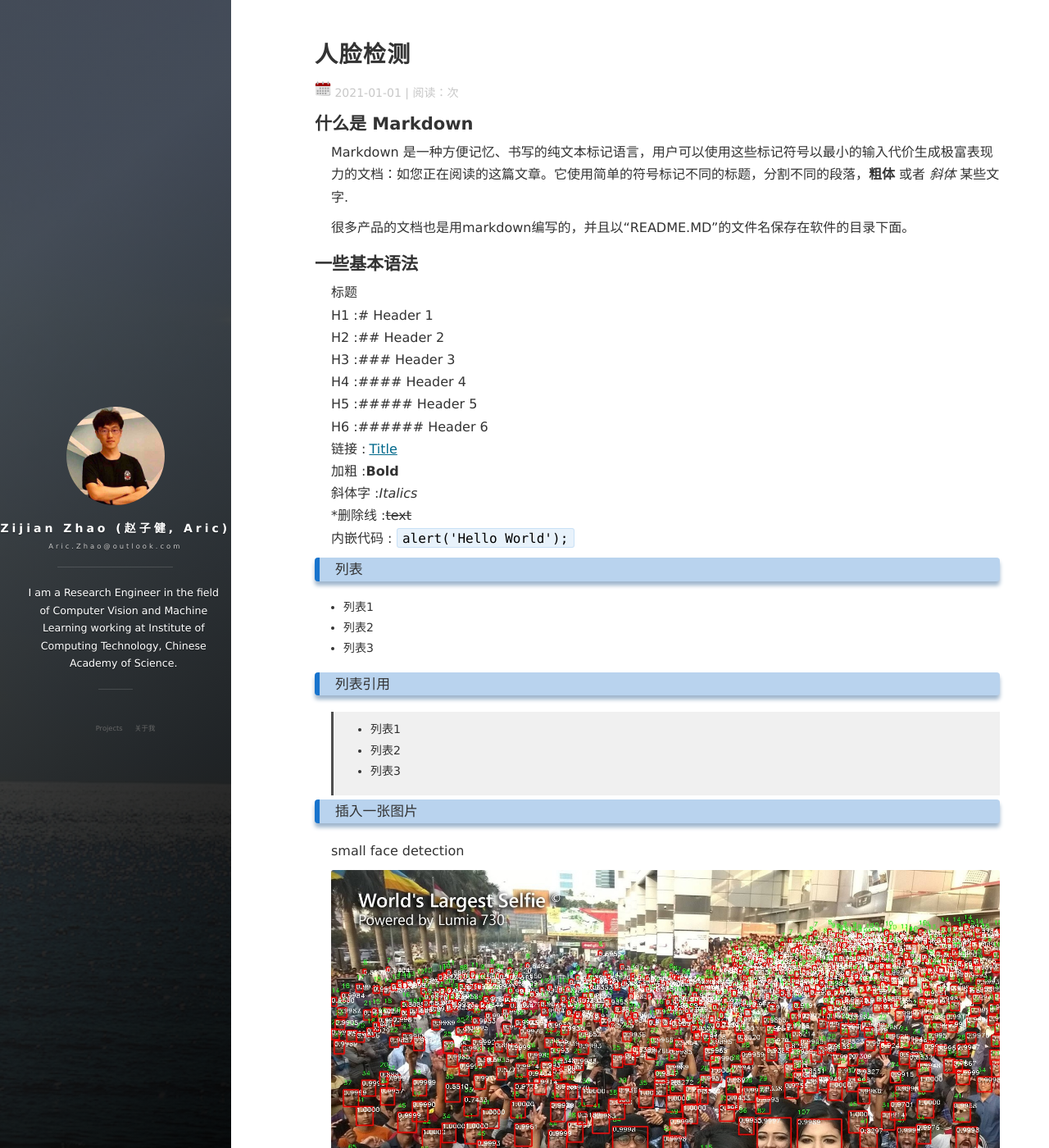
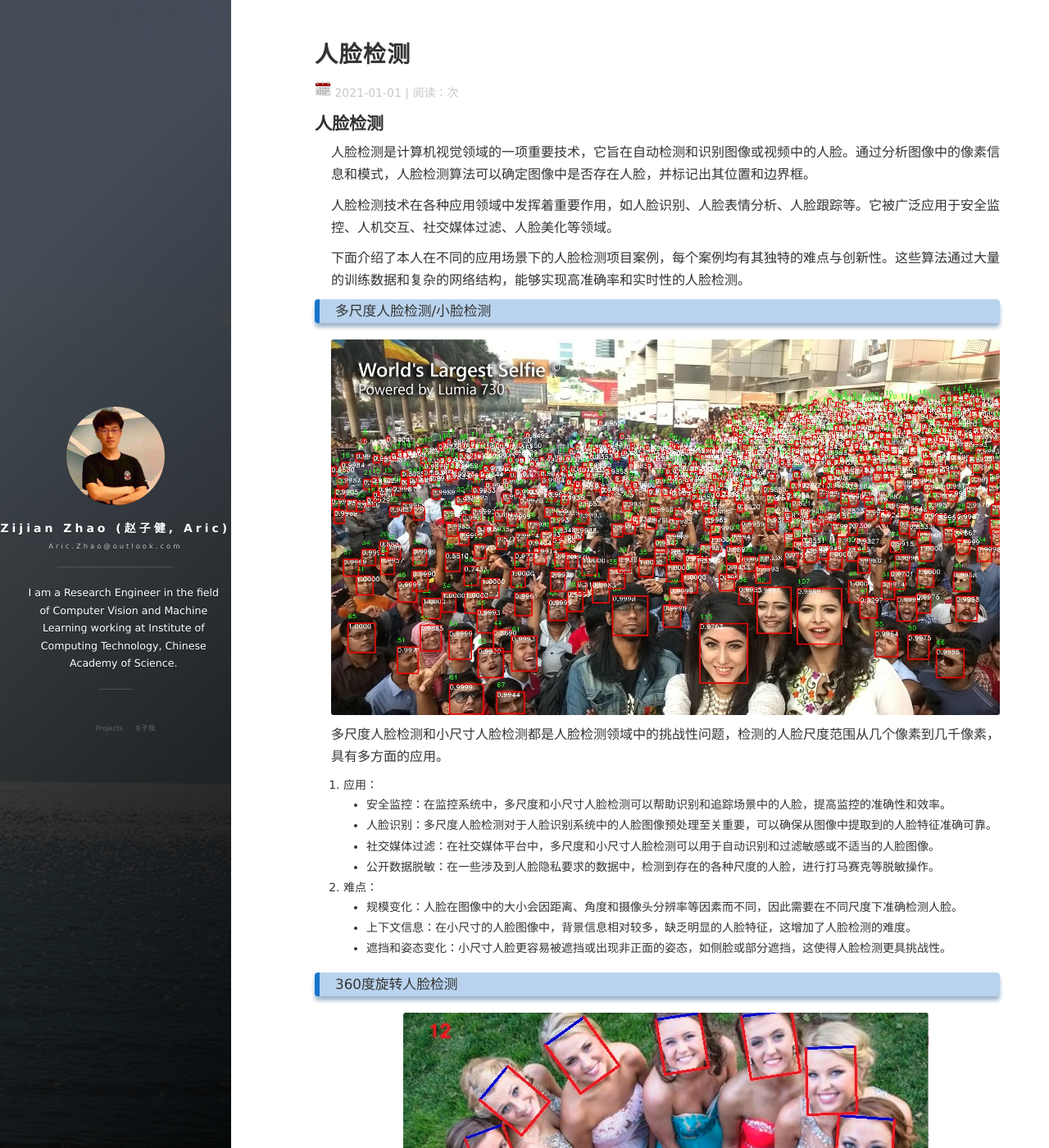
Before and after one commit to ZijianZhao1/zijianzhao1.github.io, a Jekyll site: the page built from _posts/2021-01-01-face.md, in a window 1280 px wide and 1400 px high. Shown: the whole window at 82% size. Built offline with Jekyll 4.4.1, drawn with Linux system fonts in a browser that asks for light colours; nearby versions of some CDN libraries; comment, search, counter and statistics services are not loaded; some of the changed text lies outside the part shown.

Commit message:
update face post

````diff
--- a/_posts/2021-01-01-face.md
+++ b/_posts/2021-01-01-face.md
@@ -6,74 +6,48 @@ tags: markdown
 ---
 
 
-## 什么是 Markdown
+## 人脸检测
 
-Markdown 是一种方便记忆、书写的纯文本标记语言，用户可以使用这些标记符号以最小的输入代价生成极富表现力的文档：如您正在阅读的这篇文章。它使用简单的符号标记不同的标题，分割不同的段落，**粗体** 或者 *斜体* 某些文字.
+人脸检测是计算机视觉领域的一项重要技术，它旨在自动检测和识别图像或视频中的人脸。通过分析图像中的像素信息和模式，人脸检测算法可以确定图像中是否存在人脸，并标记出其位置和边界框。
 
-很多产品的文档也是用markdown编写的，并且以“README.MD”的文件名保存在软件的目录下面。
+人脸检测技术在各种应用领域中发挥着重要作用，如人脸识别、人脸表情分析、人脸跟踪等。它被广泛应用于安全监控、人机交互、社交媒体过滤、人脸美化等领域。
 
-## 一些基本语法
+下面介绍了本人在不同的应用场景下的人脸检测项目案例，每个案例均有其独特的难点与创新性。这些算法通过大量的训练数据和复杂的网络结构，能够实现高准确率和实时性的人脸检测。
 
-标题
-H1 :# Header 1
-H2 :## Header 2
-H3 :### Header 3
-H4 :#### Header 4
-H5 :##### Header 5
-H6 :###### Header 6
-链接 :[Title](URL)
-加粗 :**Bold**
-斜体字 :*Italics*
-*删除线 :~~text~~
-内嵌代码 : `alert('Hello World');`
 
-### 列表
 
-* 列表1
-* 列表2
-* 列表3
+### 多尺度人脸检测/小脸检测
 
-### 列表引用
-
->* 列表1
->* 列表2
->* 列表3
-
-### 插入一张图片
-
-small face detection
 
 ![](/images/posts/face/small.png)
 
-css 的大部分语法同样可以在 markdown 上使用，但不同的渲染器渲染出来的 markdown 内容样式也不一样，下面这些链接里面有 markdown 基本语法，你也可以在下面几个平台上尝试着写一些。
+多尺度人脸检测和小尺寸人脸检测都是人脸检测领域中的挑战性问题，检测的人脸尺度范围从几个像素到几千像素，具有多方面的应用。
 
-## 博客支持的高级语法
+1. 应用：
+   - 安全监控：在监控系统中，多尺度和小尺寸人脸检测可以帮助识别和追踪场景中的人脸，提高监控的准确性和效率。
+   - 人脸识别：多尺度人脸检测对于人脸识别系统中的人脸图像预处理至关重要，可以确保从图像中提取到的人脸特征准确可靠。
+   - 社交媒体过滤：在社交媒体平台中，多尺度和小尺寸人脸检测可以用于自动识别和过滤敏感或不适当的人脸图像。
+   - 公开数据脱敏：在一些涉及到人脸隐私要求的数据中，检测到存在的各种尺度的人脸，进行打马赛克等脱敏操作。
 
-### 1. 制作一份待办事宜
 
-- [ ] 支持以 PDF 格式导出文稿
-- [ ] 改进 Cmd 渲染算法，使用局部渲染技术提高渲染效率
-- [x] 新增 Todo 列表功能
-- [x] 修复 图标功能
+2. 难点：
+   - 规模变化：人脸在图像中的大小会因距离、角度和摄像头分辨率等因素而不同，因此需要在不同尺度下准确检测人脸。
+   - 上下文信息：在小尺寸的人脸图像中，背景信息相对较多，缺乏明显的人脸特征，这增加了人脸检测的难度。
+   - 遮挡和姿态变化：小尺寸人脸更容易被遮挡或出现非正面的姿态，如侧脸或部分遮挡，这使得人脸检测更具挑战性。
 
-### 2. 高亮一段代码
 
-```python
+### 360度旋转人脸检测
 
-@requires_authorization
-class SomeClass:
-    pass
 
-if __name__ == '__main__':
-    # A comment
-    print 'hello world'
+![](/images/posts/face/rotate.png)
 
-```
+360度旋转人脸检测。
 
-#### 3. 绘制表格
+1. 应用：
+   - 美颜及视频特效：在照片及短视频或直播中，需要对各个旋转角度的人脸进行美颜或加特效，该功能可以准确得到人脸姿态达到需要的美颜效果，
+   - 任意姿态镜头下的人脸检测：在诸如无人机，机器人或任意摆放的手机等场景，该功能将支持对其中的人脸及其姿态进行准确定位。
+   - 人脸底库数据预处理：在人脸识别应用中，需要处理上传的人脸数据，该数据由于采集设备原因图像可能处于各种方向，该功能将支持自动检测人脸并将图像转正。
 
-| 项目        | 价格   |  数量  |
-| --------   | -----:  | :----:  |
-| 计算机     | \$1600 |   5     |
-| 手机        |   \$12   |   12   |
-| 管线        |    \$1    |  234  |
+
+2. 难点：
+   - 缺乏标注数据：相比于通用人脸检测数据如widerface中只有一种角度的矩形标注框，旋转人脸检测是无法实现的的。可以通过自行标注或者数据增强方式，但是旋转数据的标难度是正常标注的多倍，而且多人场景数据扩展较难，对于人脸检测这种需要大规模数据集训练的任务，均不是最优解。本项目提出的方案可以只使用widerface数据集，就可以训练鲁棒的旋转人脸检测器。
````
Also changed, not shown: 3 other files.
